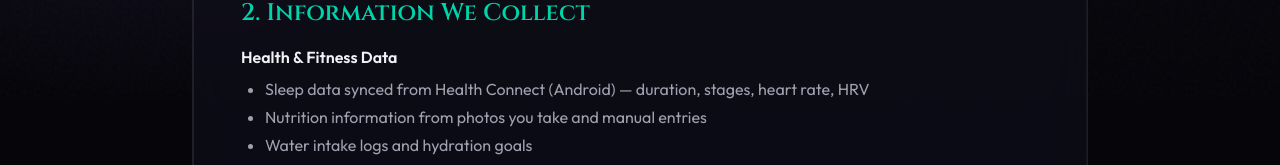
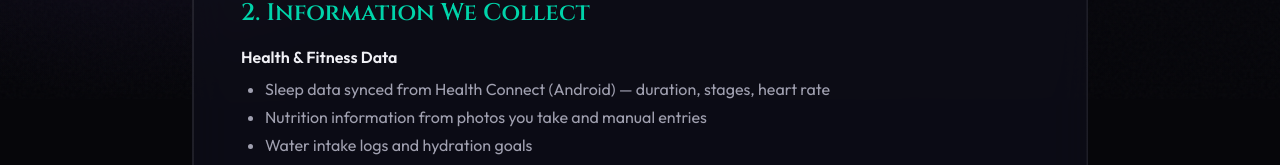
Before and after one commit to eL1fe/contextwell-web, a Next.js app: page /privacy in a window 1280 px wide. Shown: the part 701-866 px from the top of the page. Built offline with nearby package versions, Linux system fonts and the light colour scheme.

Commit message:
Remove HRV from privacy policy

```diff
--- a/app/privacy/page.tsx
+++ b/app/privacy/page.tsx
@@ -88,7 +88,7 @@
                       Health & Fitness Data
                     </h3>
                     <ul className="ml-6 list-disc space-y-1">
-                      <li>Sleep data synced from Health Connect (Android) — duration, stages, heart rate, HRV</li>
+                      <li>Sleep data synced from Health Connect (Android) — duration, stages, heart rate</li>
                       <li>Nutrition information from photos you take and manual entries</li>
                       <li>Water intake logs and hydration goals</li>
                       <li>Fasting session times, durations, and streaks</li>
```
